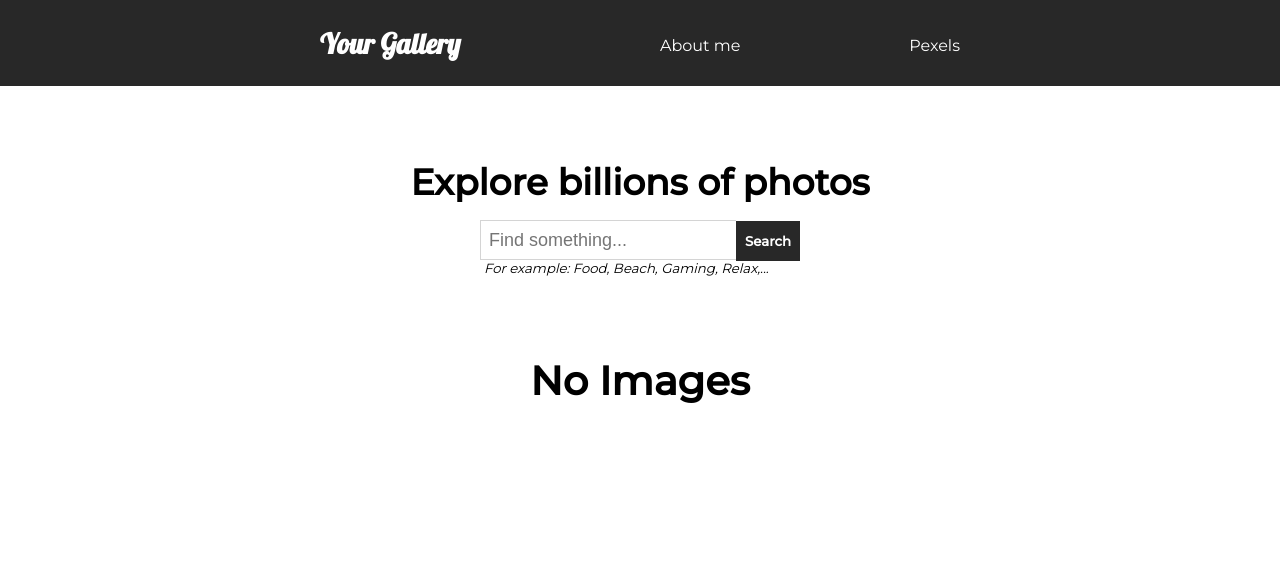
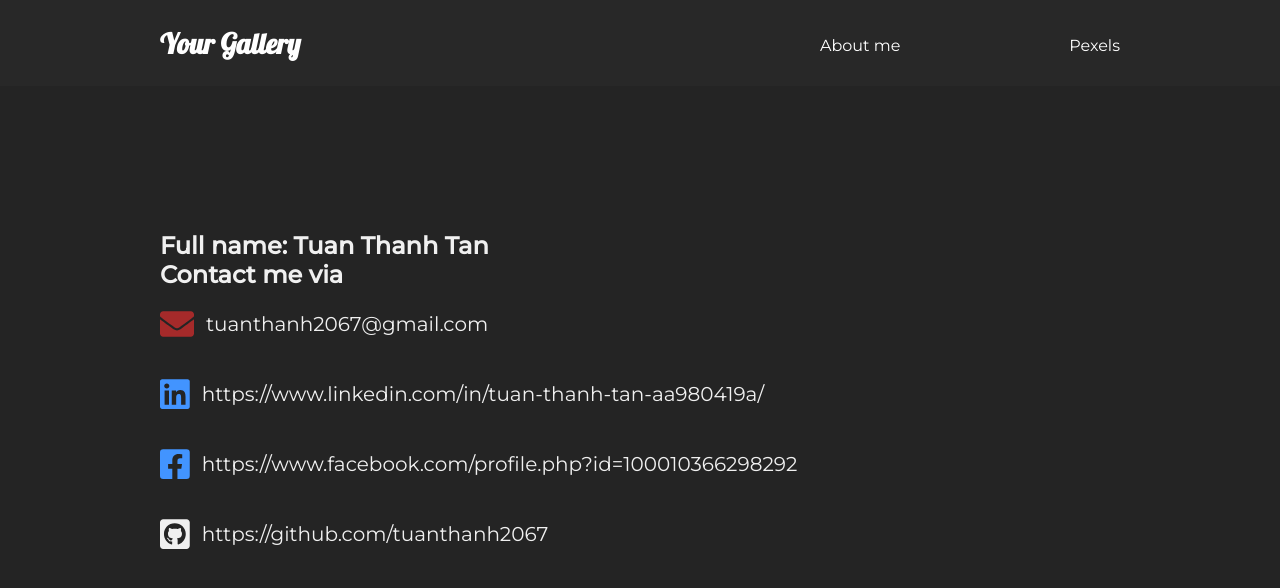
Before and after one commit to tuanthanh2067/gallery-react, a React (Create React App) app: page /aboutme in a window 1280 px wide. Shown: the top 588 px of the page. Built offline with nearby package versions, Linux system fonts and the light colour scheme; no server answers; what pexels would draw is missing.

Commit message:
done your-gallery and aboutme

```diff
--- a/package.json
+++ b/package.json
@@ -3,6 +3,11 @@
   "version": "0.1.0",
   "private": true,
   "dependencies": {
+    "@fortawesome/fontawesome-svg-core": "^1.2.32",
+    "@fortawesome/free-brands-svg-icons": "^5.15.1",
+    "@fortawesome/free-regular-svg-icons": "^5.15.1",
+    "@fortawesome/free-solid-svg-icons": "^5.15.1",
+    "@fortawesome/react-fontawesome": "^0.1.13",
     "@testing-library/jest-dom": "^5.11.6",
     "@testing-library/react": "^11.2.2",
     "@testing-library/user-event": "^12.6.0",
--- a/src/App.js
+++ b/src/App.js
@@ -3,16 +3,27 @@ import React from "react";
 // containers, components
 import Gallery from "./containers/Gallery";
 import Nav from "./components/Nav";
+import AboutMe from "./components/AboutMe";
 
 // styles
 import GlobalStyle from "./GlobalStyles";
+
+// Router
+import { Switch, Route } from "react-router-dom";
 
 function App() {
   return (
     <div className="App">
       <GlobalStyle></GlobalStyle>
       <Nav></Nav>
-      <Gallery></Gallery>
+      <Switch>
+        <Route path="/" exact>
+          <Gallery></Gallery>
+        </Route>
+        <Route path="/aboutme">
+          <AboutMe></AboutMe>
+        </Route>
+      </Switch>
     </div>
   );
 }
--- a/src/GlobalStyles.js
+++ b/src/GlobalStyles.js
@@ -8,7 +8,14 @@ const GlobalStyle = createGlobalStyle`
     }
     body {
         font-family: 'Montserrat', sans-serif;
+        height: 100vh;
+    }
+    #root {
+        height: 100vh;
 
+    }
+    .App {
+        height: 100vh;
     }
 
 `;
--- /dev/null
+++ b/src/components/AboutMe.js
@@ -0,0 +1,83 @@
+import React from "react";
+import styled from "styled-components";
+import { FontAwesomeIcon } from "@fortawesome/react-fontawesome";
+import { faEnvelope } from "@fortawesome/free-solid-svg-icons";
+import {
+  faLinkedin,
+  faFacebookSquare,
+  faGithubSquare,
+} from "@fortawesome/free-brands-svg-icons";
+
+const AboutMe = () => {
+  return (
+    <StyledAboutMe>
+      <h2>Full name: Tuan Thanh Tan</h2>
+      <h2>Contact me via</h2>
+      <StyledSection>
+        <FontAwesomeIcon icon={faEnvelope} style={{ color: "brown" }} />
+        <h3>tuanthanh2067@gmail.com</h3>
+      </StyledSection>
+      <StyledSection>
+        <FontAwesomeIcon icon={faLinkedin} style={{ color: "#4294FF" }} />
+        <h3>https://www.linkedin.com/in/tuan-thanh-tan-aa980419a/</h3>
+      </StyledSection>
+      <StyledSection>
+        <FontAwesomeIcon icon={faFacebookSquare} style={{ color: "#4294FF" }} />
+        <h3>https://www.facebook.com/profile.php?id=100010366298292</h3>
+      </StyledSection>
+      <StyledSection>
+        <FontAwesomeIcon icon={faGithubSquare} />
+        <h3>https://github.com/tuanthanh2067</h3>
+      </StyledSection>
+    </StyledAboutMe>
+  );
+};
+
+const StyledAboutMe = styled.div`
+  width: 100%;
+  height: 100%;
+  display: flex;
+  flex-direction: column;
+  width: 100%;
+  display: flex;
+  flex-direction: column;
+  padding: 0rem 20rem;
+  justify-content: center;
+  background: #242424;
+  color: #f0f0f0;
+  @media (max-width: 1300px) {
+    padding: 0 10rem;
+  }
+  @media (max-width: 900px) {
+    padding: 0 3rem;
+  }
+  @media (max-width: 700px) {
+    padding: 0 2rem;
+  }
+  @media (max-width: 500px) {
+    h2 {
+      font-size: 1.25rem;
+    }
+  }
+`;
+
+const StyledSection = styled.div`
+  display: flex;
+  height: 70px;
+  align-items: center;
+  font-size: 2.125rem;
+  overflow: hidden;
+  h3 {
+    font-size: 1.25rem;
+    margin-left: 0.75rem;
+    font-weight: normal;
+  }
+  @media (max-width: 500px) {
+    font-size: 1.5rem;
+    h3 {
+      font-size: 0.9rem;
+    }
+  }
+`;
+
+export default AboutMe;
--- a/src/components/Explore.js
+++ b/src/components/Explore.js
@@ -46,6 +46,24 @@ const StyledExplore = styled.div`
   h2 {
     font-size: 2.25rem;
   }
+
+  @media (max-width: 1300px) {
+    padding: 0 10rem;
+  }
+  @media (max-width: 900px) {
+    padding: 0 3rem;
+  }
+  @media (max-width: 700px) {
+    padding: 0 2rem;
+    h2 {
+      font-size: 1.75rem;
+    }
+  }
+  @media (max-width: 430px) {
+    h2 {
+      font-size: 1.35rem;
+    }
+  }
 `;
 
 export default Explore;
--- a/src/components/Nav.js
+++ b/src/components/Nav.js
@@ -1,20 +1,21 @@
 import React from "react";
 import styled from "styled-components";
+import { Link } from "react-router-dom";
 
 const Nav = () => {
   return (
     <StyledNav>
       <h1>
-        <a href="/" className="logo">
+        <Link to="/" className="logo">
           Your Gallery
-        </a>
+        </Link>
       </h1>
       <ul>
         <li>
-          <a href="/">About me</a>
+          <Link to="/aboutme">About me</Link>
         </li>
         <li>
-          <a href="/">Pexels</a>
+          <Link to="/">Pexels</Link>
         </li>
       </ul>
     </StyledNav>
@@ -62,6 +63,24 @@ const StyledNav = styled.nav`
     font-size: 1.75rem;
     font-family: "Lobster", sans-serif;
   }
+  @media (max-width: 1300px) {
+    padding: 0 10rem;
+  }
+  @media (max-width: 900px) {
+    padding: 0 3rem;
+  }
+  @media (max-width: 700px) {
+    padding: 0 2rem;
+    ul {
+      width: 200px;
+    }
+  }
+  @media (max-width: 430px) {
+    padding: 0 2rem;
+    ul {
+      width: 150px;
+    }
+  }
 `;
 
 export default Nav;
--- a/src/components/Photo.js
+++ b/src/components/Photo.js
@@ -50,6 +50,10 @@ const StyledPhoto = styled.div`
   img:hover {
     transform: scale(1.25);
   }
+  @media (max-width: 700px) {
+    width: 240px;
+    height: 290px;
+  }
 `;
 
 export default Photo;
--- a/src/components/Photos.js
+++ b/src/components/Photos.js
@@ -28,6 +28,9 @@ const StyledDiv = styled.div`
   justify-content: space-between;
   min-height: 500px;
   flex-wrap: wrap;
+  @media (max-width: 430px) {
+    justify-content: center;
+  }
 `;
 
 export default Photos;
--- a/src/components/SearchBar.js
+++ b/src/components/SearchBar.js
@@ -51,6 +51,9 @@ const StyledForm = styled.form`
     border: none;
     cursor: pointer;
   }
+  @media (max-width: 900px) {
+    width: 80%;
+  }
 `;
 
 const StyledExample = styled.h5`
@@ -58,6 +61,9 @@ const StyledExample = styled.h5`
   font-weight: normal;
   font-style: italic;
   padding-left: 0.25rem;
+  @media (max-width: 900px) {
+    width: 80%;
+  }
 `;
 
 export default SearchBar;
--- a/src/containers/Gallery.js
+++ b/src/containers/Gallery.js
@@ -1,7 +1,6 @@
 import React, { useState } from "react";
 
 // components, containers
-import Nav from "../components/Nav";
 import Explore from "../components/Explore";
 
 // pexels
@@ -33,7 +32,6 @@ const Gallery = () => {
 
   return (
     <>
-      <Nav></Nav>
       <Explore
         photos={photos}
         setPhotos={setPhotos}
```
Also changed, not shown: src/components/SocialNetwork.js (added), 2 other files (tests, documents, lock files or other folders).
